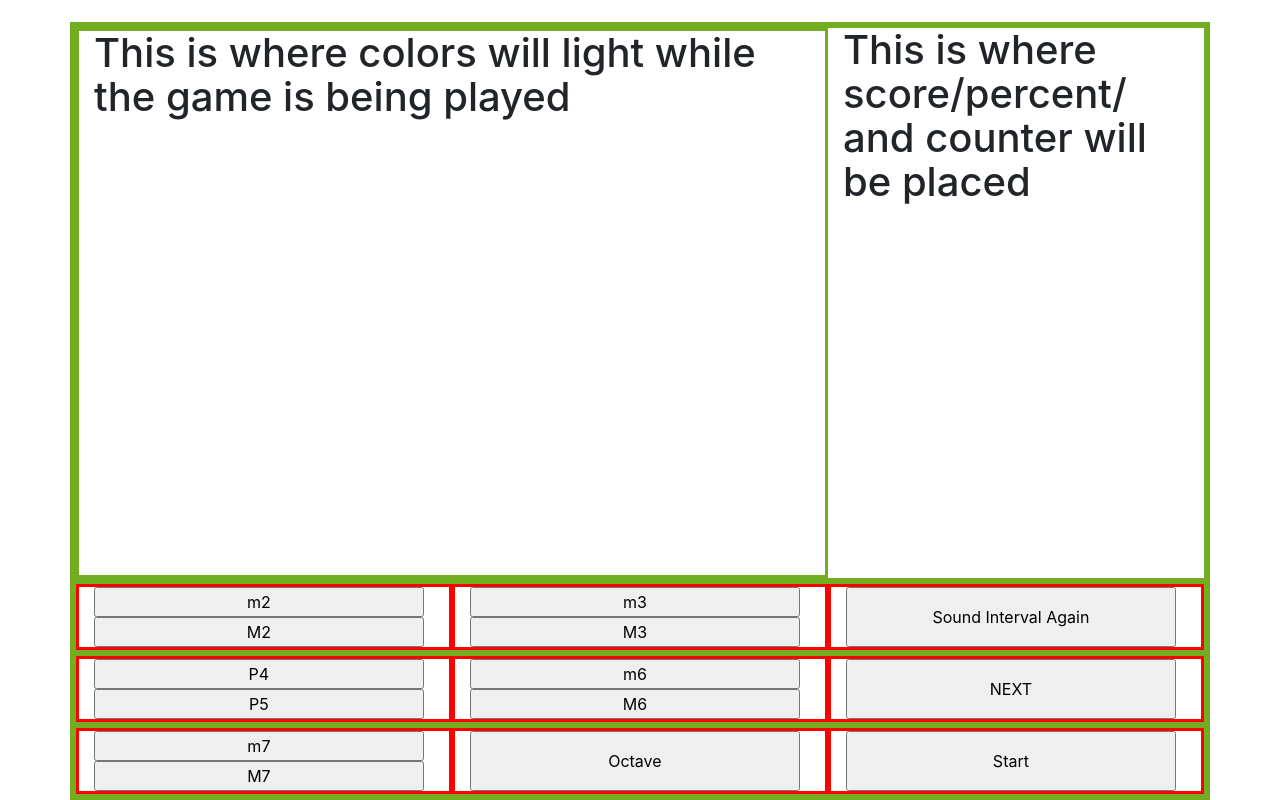
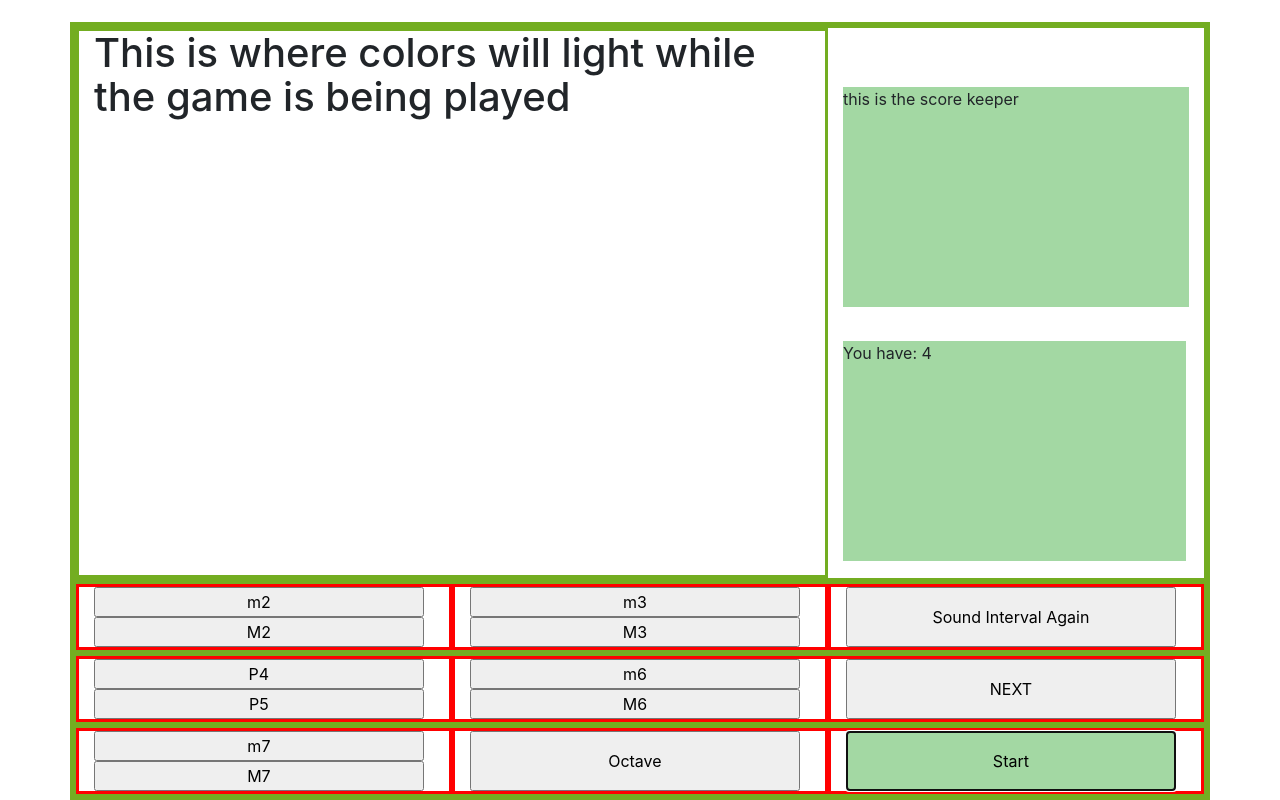
Before and after one commit to J2b2590/MusicGame, a plain HTML site: page index.html in a window 1280 px wide. Both pictures are taken after a click on the button "Start". Shown: the part 106-906 px from the top of the page. Drawn offline with nearby package versions, Linux system fonts and the light colour scheme.

Commit message:
got the timer somewhat going

```diff
--- a/app.js
+++ b/app.js
@@ -0,0 +1,98 @@
+console.log('Live in Chicago')
+
+$('.start').on('click', (e) =>{
+	// A.play();
+	// C.play();
+	game.startGame()
+})
+
+
+$('.second').on('click', (e) =>{
+	if(e.currenttarget === this.m2)
+
+
+	console.log('does this click work')
+})
+
+$('.third').on('click', (e) =>{
+
+
+notesOfNotes.third()
+	console.log('does this click work')
+})
+
+
+// for (var i = 0; i < notes.length; i++) {
+// 	notes[i].play()
+// }
+// this loop works
+
+
+
+const m2 = new Audio('This is a C.wav', '334536__teddy-frost__piano-normal-d4.wav', 'D.wav' )
+
+
+// const A = new Audio('334536__teddy-frost__piano-normal-d4.wav');
+
+// const D = new Audio('D.wav')
+
+
+
+
+// let m2 = []
+
+// 	notes.push(C)
+// 	notes.push(A)
+// 	notes.push(D)
+
+let time = 30;
+
+class intervalGame {
+
+	constructor(m2,M2,m3,M3,P4,P5,m6,M6,m7,M7,time){
+		this.m2 = {}
+		this.M2 = {}
+		this.m3 = {}
+		this.M3 = {}
+		this.P4 = {}
+		this.P5 = {}
+		this.m6 = {}
+		this.M7 = {}
+		this.time = 5;
+	}
+
+	startGame(){
+
+		//get timer started
+		const timer = setInterval(() =>{
+
+			this.time--
+
+			if(this.time === 0){
+				clearInterval(timer)
+				console.log('game over')
+
+			}
+
+			$('.timer').text('You have: ' + this.time)
+
+			setInterval()
+
+		}, 2000)
+
+
+
+
+
+
+	}
+
+	checkForAnswer(){
+
+		//compare button that was clicked to what was played
+		//use this method in the buttons
+	}
+
+}
+
+	const game = new intervalGame('fdsa','fdsa')
--- a/index.html
+++ b/index.html
@@ -28,7 +28,20 @@
   		</div>
   			<div class="col-sm-4">
 
-  				<h1> This is where score/percent/ and counter will be placed</h1>
+
+
+
+  				<div class='score'>
+  					<timer='scoreTimer'> this is the score keeper
+  					</timer>
+  				</div>
+
+
+  					<div class='time'>
+  						<timer class='timer'> <h2>this is the timer
+  												</h2>
+  							</timer>
+  					</div>
 
   			</div>
 	</div>
@@ -36,16 +49,16 @@
 	<div class="row">
  		 <div class="col-sm">
 
- 		 				<button class='interval'><h7>m2</h5></button>
- 		 				<button class='interval'><h7>M2</h5></button>
+ 		 				<button class='interval second'><h7>m2</h5></button>
+ 		 				<button class='interval second'><h7>M2</h5></button>
 
 
   		</div>
 
   				<div class="col-sm">
 
-  						<button class='interval'><h7>m3</h5></button>
- 		 				<button class='interval'><h7>M3</h5></button>
+  						<button class='interval third'><h7>m3</h5></button>
+ 		 				<button class='interval third'><h7>M3</h5></button>
 
 
   				</div>
--- a/style.css
+++ b/style.css
@@ -1,16 +1,19 @@
 .container{
 	 border: 3px solid #73AD21;
-	margin-top: 10%
+	margin-top: 10%;
 }
 
 .row{
-	border: 3px solid #73AD21
+	border: 3px solid #73AD21;
 }
 
 
 .col-sm-8{
 	height: 550px;
-	border: 3px solid #73AD21
+	border: 3px solid #73AD21;
+	background:url('')
+	no-repeat center center fixed;
+    background-size: cover;
 }
 
 
@@ -20,7 +23,7 @@
 
 button{
 
-	width: 97%
+	width: 97%;
 	/*height: 100%;*/
 }
 
@@ -33,14 +36,31 @@ button{
 }
 
 .again{
-	height: 100%
+	height: 100%;
 
 }
 
 .next{
-	height: 100%
+	height: 100%;
 }
 
 .start{
-	height: 100%
+	height: 100%;
+	background-color: rgba(125,200,125,.7);
 }
+
+.time{
+
+	height:40%;
+	width: 99%;
+	margin-top: 10%;
+	background-color: rgba(125,200,125,.7);
+}
+
+.score{
+
+	background-color: rgba(125,200,125,.7);
+	height: 40%;
+	margin-top: 17%;
+
+}
```
Also changed, not shown: 3 other files.
